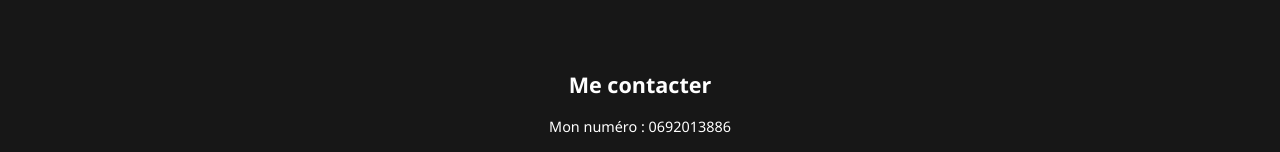
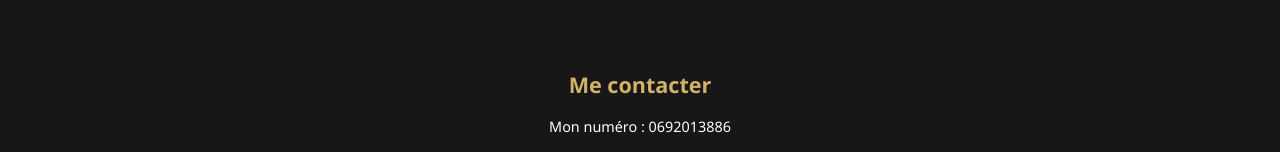
Before and after one commit to BigLois/Experimental, a plain HTML site: page index.html in a window 1280 px wide. Shown: the part 746-898 px from the top of the page. Drawn offline with Linux system fonts and the light colour scheme.

Commit message:
color footer

```diff
--- a/style.css
+++ b/style.css
@@ -51,3 +51,7 @@ footer {
   padding: 15px;
   font-size: 0.9em;
 }
+
+footer h2 {
+    color: #d1b266;
+}
```
